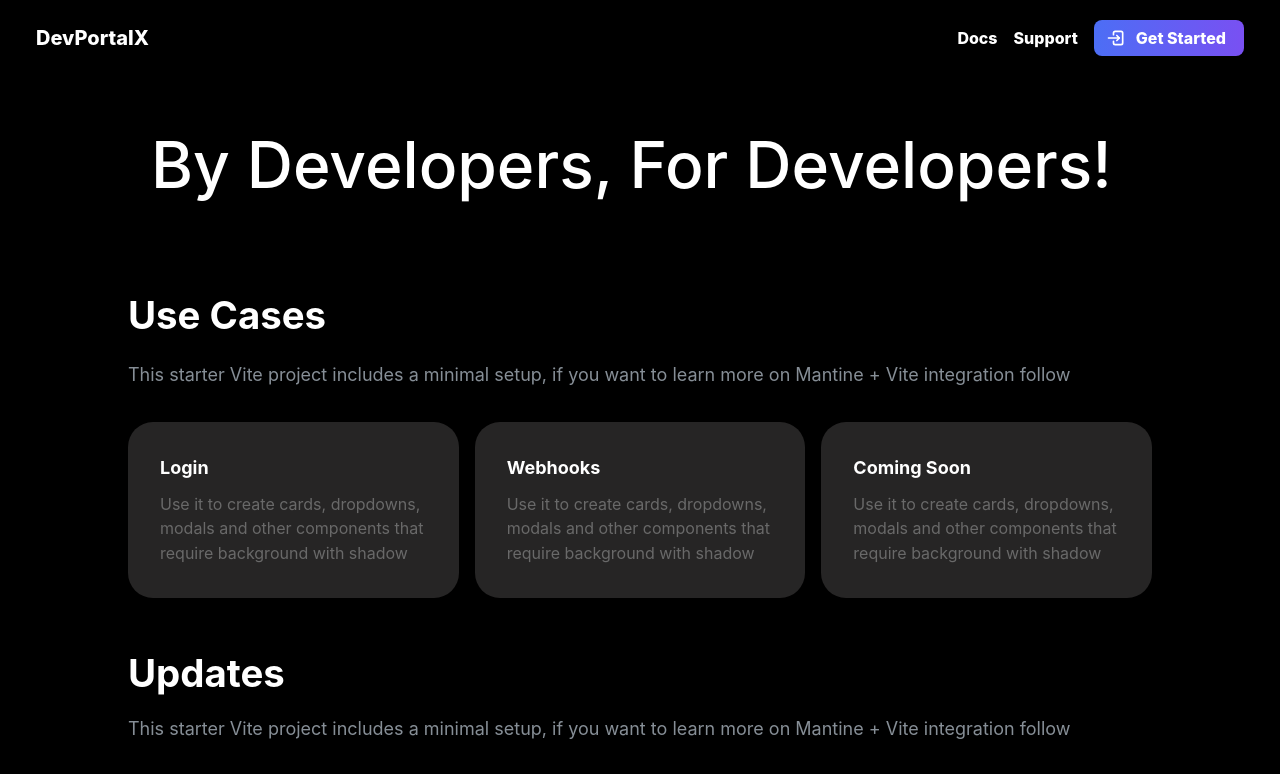
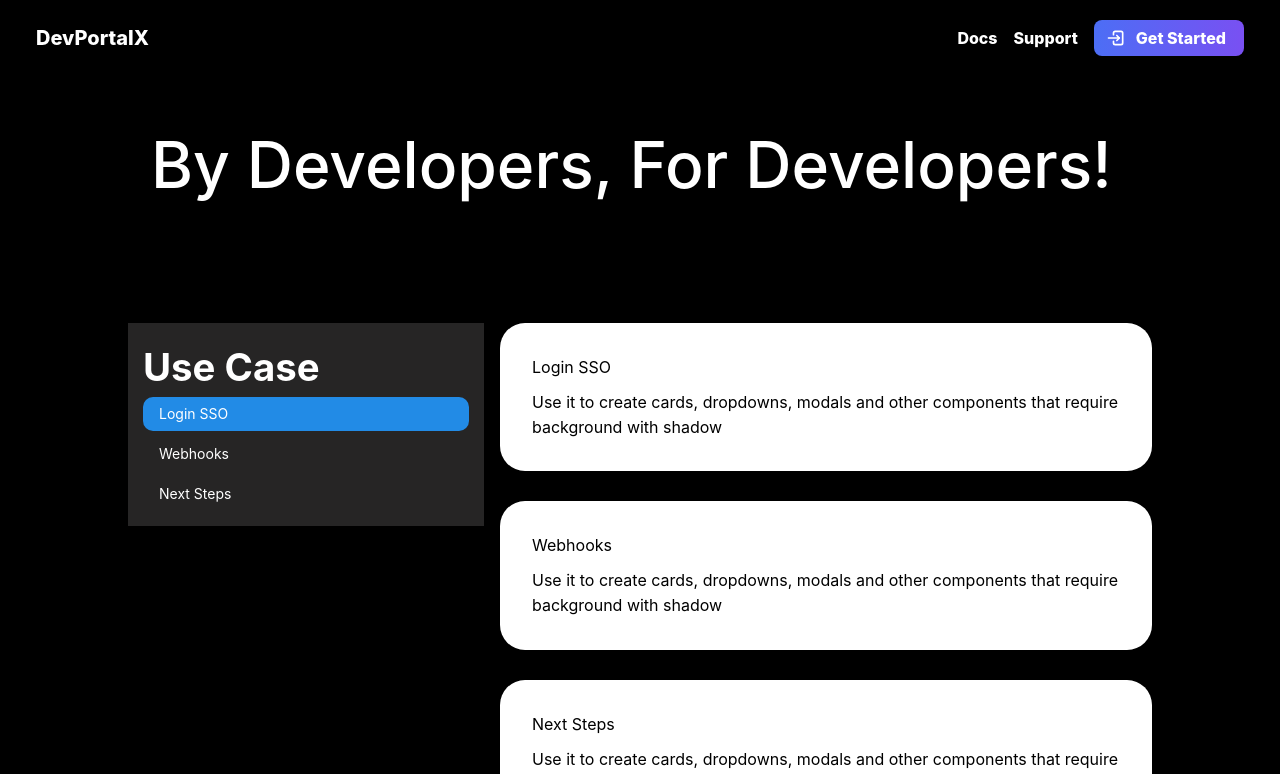
Before and after one commit to joshoti/DevPortalX, a React (Create React App) app: page / in a window 1280 px wide. Shown: the top 774 px of the page. Built offline with nearby package versions, Linux system fonts and the light colour scheme.

Commit message:
new useCase design from "row" Paper to "column" Paper

```diff
--- a/src/app/components/LandingPage/UseCase.tsx
+++ b/src/app/components/LandingPage/UseCase.tsx
@@ -1,57 +1,74 @@
-import { Paper, Group, Text, Title, Box } from "@mantine/core";
+import { Paper, Group, Text, Box, Flex, Tabs } from "@mantine/core";
 import classes from "./LandingPage.module.css";
 
 export function UseCase() {
   return (
     <Box className={classes.container}>
-      <Title className={classes.title}>Use Cases</Title>
-      <Text c="dimmed" size="lg" maw={"100%"} mt="lg" mb="xl">
-        This starter Vite project includes a minimal setup, if you want to learn
-        more on Mantine + Vite integration follow{" "}
-      </Text>
-      <Group mt={"lg"}>
+      <Group mt={"xl"} align="flex-start" justify="space-between">
+        <Flex
+          direction={"column"}
+          flex={1}
+          className={classes.useCaseContainer}
+        >
+          <Text className={classes.title}>Use Case</Text>
+          <Tabs
+            c={"white"}
+            radius={10}
+            orientation="vertical"
+            variant="pills"
+            defaultValue="login"
+          >
+            <Tabs.List w={"100%"}>
+              <Tabs.Tab value="login">Login SSO</Tabs.Tab>
+              <Tabs.Tab value="webhooks">Webhooks</Tabs.Tab>
+              <Tabs.Tab value="nextstep">Next Steps</Tabs.Tab>
+            </Tabs.List>
+          </Tabs>
+        </Flex>
+        <Flex rowGap={30} direction={"column"} flex={2}>
           <Paper
             radius={25}
             shadow="xs"
             p="xl"
-          className={classes.useCaseContainer}
+            className={classes.singlePaperContainer}
           >
-          <Text mb={10} className={classes.useCaseTitle}>
-            Login
+            <Text mb={10} className={classes.singleUseCasePaperTitle}>
+              Login SSO
             </Text>
-          <Text className={classes.useCaseBody}>
-            Use it to create cards, dropdowns, modals and other components that
-            require background with shadow
+            <Text className={classes.singleUseCaseText}>
+              Use it to create cards, dropdowns, modals and other components
+              that require background with shadow
             </Text>
           </Paper>
           <Paper
             radius={25}
             shadow="xs"
             p="xl"
-          className={classes.useCaseContainer}
+            className={classes.singlePaperContainer}
           >
-          <Text mb={10} className={classes.useCaseTitle}>
+            <Text mb={10} className={classes.singleUseCasePaperTitle}>
               Webhooks
             </Text>
-          <Text className={classes.useCaseBody}>
-            Use it to create cards, dropdowns, modals and other components that
-            require background with shadow
+            <Text className={classes.singleUseCaseText}>
+              Use it to create cards, dropdowns, modals and other components
+              that require background with shadow
             </Text>
           </Paper>
           <Paper
             radius={25}
             shadow="xs"
             p="xl"
-          className={classes.useCaseContainer}
+            className={classes.singlePaperContainer}
           >
-          <Text mb={10} className={classes.useCaseTitle}>
-            Coming Soon
+            <Text mb={10} className={classes.singleUseCasePaperTitle}>
+              Next Steps
             </Text>
-          <Text className={classes.useCaseBody}>
-            Use it to create cards, dropdowns, modals and other components that
-            require background with shadow
+            <Text className={classes.singleUseCaseText}>
+              Use it to create cards, dropdowns, modals and other components
+              that require background with shadow
             </Text>
           </Paper>
+        </Flex>
       </Group>
     </Box>
   );
```
Lines whose indentation alone changed are shown as unchanged.
